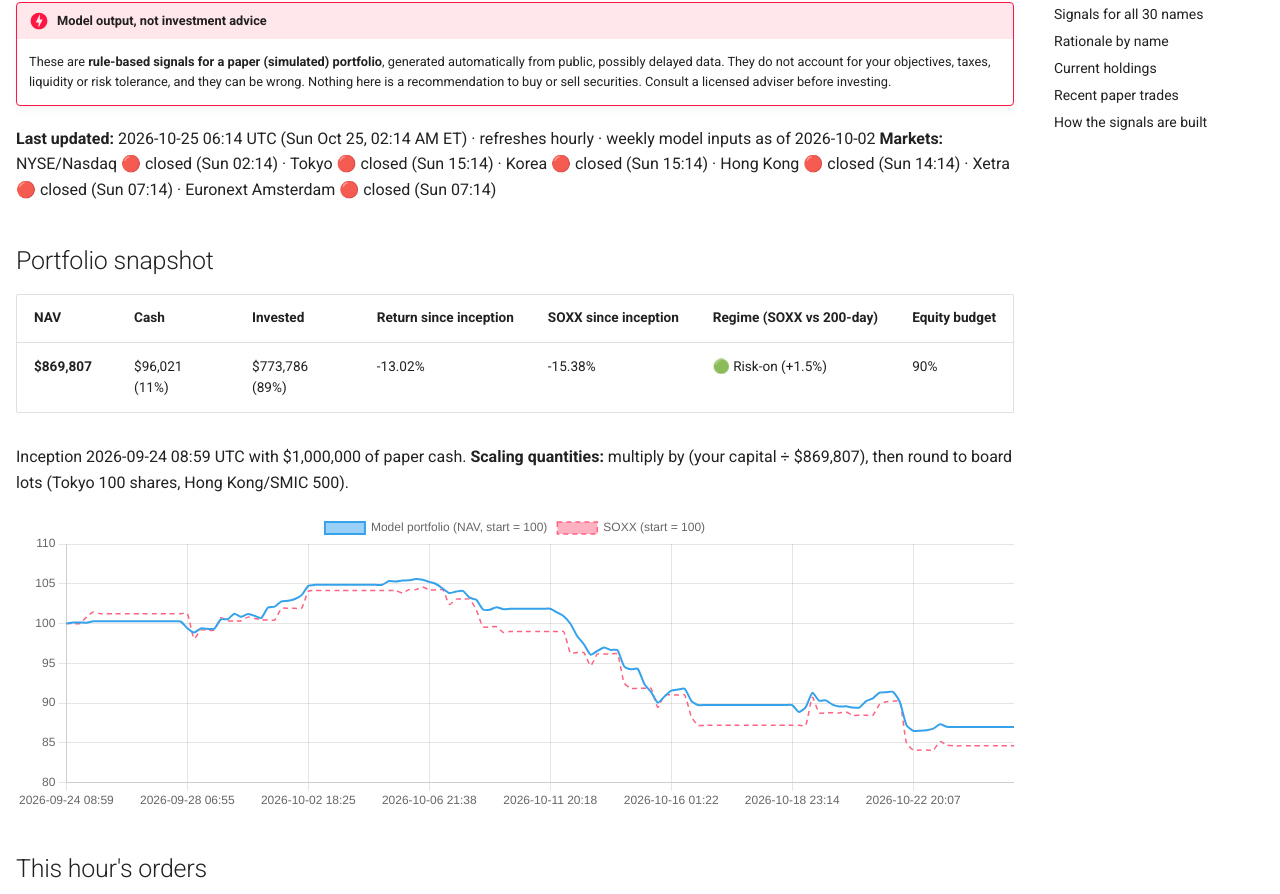
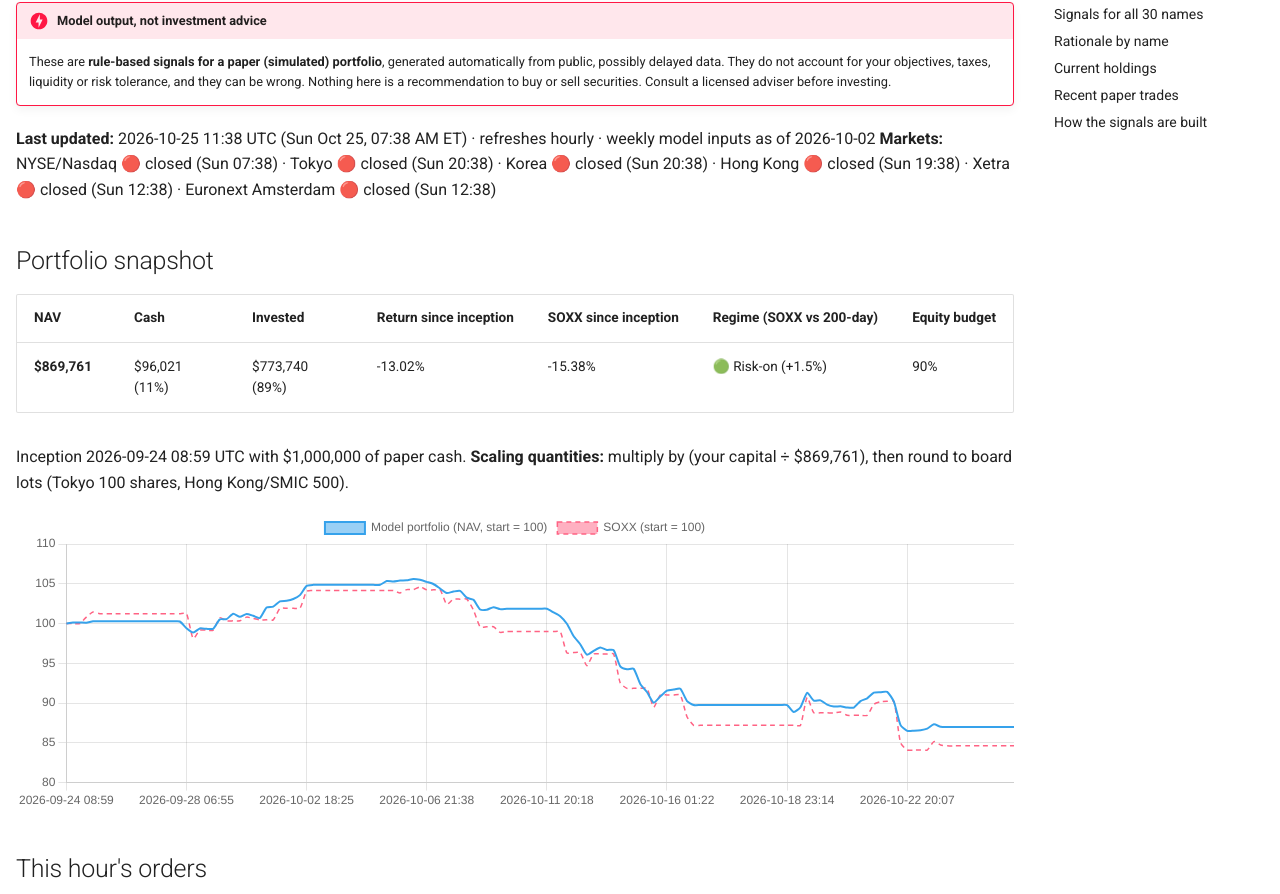
Before and after one commit to findnavish/InvestmentOpportunities, an MkDocs documentation site: the page built from docs/trade-signals/index.md, in a window 1280 px wide and 1400 px high. Shown: the part 226-1120 px from the top of the window. Built offline with MkDocs 1.6.1 and Material for MkDocs 9.7.7, drawn with Linux system fonts in a browser that asks for light colours; comment, search, counter and statistics services are not loaded; some of the changed text lies outside the part shown.

Commit message:
Signals update 2026-10-25 11:38 UTC

```diff
--- a/docs/trade-signals/index.md
+++ b/docs/trade-signals/index.md
@@ -8,16 +8,16 @@ hide:
 !!! danger "Model output, not investment advice"
     These are **rule-based signals for a paper (simulated) portfolio**, generated automatically from public, possibly delayed data. They do not account for your objectives, taxes, liquidity or risk tolerance, and they can be wrong. Nothing here is a recommendation to buy or sell securities. Consult a licensed adviser before investing.
 
-**Last updated:** 2026-10-25 06:14 UTC (Sun Oct 25, 02:14 AM ET) · refreshes hourly · weekly model inputs as of 2026-10-02
-**Markets:** NYSE/Nasdaq 🔴 closed (Sun 02:14) · Tokyo 🔴 closed (Sun 15:14) · Korea 🔴 closed (Sun 15:14) · Hong Kong 🔴 closed (Sun 14:14) · Xetra 🔴 closed (Sun 07:14) · Euronext Amsterdam 🔴 closed (Sun 07:14)
+**Last updated:** 2026-10-25 11:38 UTC (Sun Oct 25, 07:38 AM ET) · refreshes hourly · weekly model inputs as of 2026-10-02
+**Markets:** NYSE/Nasdaq 🔴 closed (Sun 07:38) · Tokyo 🔴 closed (Sun 20:38) · Korea 🔴 closed (Sun 20:38) · Hong Kong 🔴 closed (Sun 19:38) · Xetra 🔴 closed (Sun 12:38) · Euronext Amsterdam 🔴 closed (Sun 12:38)
 
 ## Portfolio snapshot
 
 | NAV | Cash | Invested | Return since inception | SOXX since inception | Regime (SOXX vs 200-day) | Equity budget |
 |---|---|---|---|---|---|---|
-| **$869,807** | $96,021 (11%) | $773,786 (89%) | -13.02% | -15.38% | 🟢 Risk-on (+1.5%) | 90% |
+| **$869,761** | $96,021 (11%) | $773,740 (89%) | -13.02% | -15.38% | 🟢 Risk-on (+1.5%) | 90% |
 
-Inception 2026-09-24 08:59 UTC with $1,000,000 of paper cash. **Scaling quantities:** multiply by (your capital ÷ $869,807), then round to board lots (Tokyo 100 shares, Hong Kong/SMIC 500).
+Inception 2026-09-24 08:59 UTC with $1,000,000 of paper cash. **Scaling quantities:** multiply by (your capital ÷ $869,761), then round to board lots (Tokyo 100 shares, Hong Kong/SMIC 500).
 
 <canvas id="navChart" height="90"></canvas>
 
@@ -42,7 +42,7 @@ Sorted by score. **Weight** = current → target share of NAV. **Key drivers** =
 | Rating | Score | Name | Price | Analyst upside | De-biased α | 12-1 mom | vs 200DMA | RSI | Quality z | Weight | Order | Key drivers |
 |---|--:|---|--:|--:|--:|--:|--:|--:|--:|--:|---|---|
 | 🟢🟢 Strong Buy | +3.28 | **SK hynix**<br><small>000660.KS</small> | 1,269,000 KRW | +148% | +22.7% | +355% | -14% | 33 | +0.62 | 10.8% → 10.0% | – | analyst α +0.85 · momentum +0.41 · ⚠️ cycle-peak P/E, high σ(e) |
-| 🟢🟢 Strong Buy | +2.50 | **MU**<br><small>Micron Technology</small> | 877.61 USD | +73% | +4.2% | +424% | +19% | 38 | +0.12 | 9.3% → 10.0% | – | momentum +0.53 · analyst α +0.36 · ⚠️ cycle-peak P/E |
+| 🟢🟢 Strong Buy | +2.50 | **MU**<br><small>Micron Technology</small> | 877.11 USD | +73% | +4.2% | +424% | +19% | 38 | +0.12 | 9.3% → 10.0% | – | momentum +0.53 · analyst α +0.36 · ⚠️ cycle-peak P/E |
 | 🟢🟢 Strong Buy | +1.50 | **Samsung**<br><small>005930.KS</small> | 214,000 KRW | +123% | +17.5% | +202% | -9% | 35 | -0.26 | 9.0% → 10.0% | – | analyst α +0.66 · momentum +0.23 · ⚠️ cycle-peak P/E |
 | 🟢 Buy | +0.72 | **AMAT**<br><small>Applied Materials</small> | 377.24 USD | +69% | +3.9% | +116% | -15% | 26 | +0.03 | 8.8% → 10.0% | – | analyst α +0.27 · momentum +0.14 · ⚠️ oversold |
 | 🟢 Buy | +0.48 | **Infineon**<br><small>IFX.DE</small> | 48.52 EUR | +79% | +5.7% | +67% | -15% | 31 | -0.04 | 8.1% → 7.9% | – | analyst α +0.41 · trend -0.12 |
@@ -82,7 +82,7 @@ Click a name to expand the full reasoning behind its rating and quantity.
     Within rebalance band of target 10.0%: no trade. Analyst target 3,141,025 KRW vs 1,269,000 KRW (+148%, 38 analysts); de-biased α +22.7% vs CAPM hurdle 14.3%. Downtrend -14% vs 200-day avg; 12-1 mom +355%; RSI 33. Quality z +0.62 (ROE 44%). ⚠️ cyclical-peak risk: fwd P/E 3.9 (ch.17-18); high firm-specific risk σ(e) 60% → smaller size.
 
 ??? success "MU (MU) — 🟢🟢 Strong Buy, score +2.50"
-    Within rebalance band of target 10.0%: no trade. Analyst target 1,520.02 USD vs 877.61 USD (+73%, 46 analysts); de-biased α +4.2% vs CAPM hurdle 14.0%. Uptrend +19% vs 200-day avg; 12-1 mom +424%; RSI 38. Quality z +0.12 (ROE 17%). ⚠️ cyclical-peak risk: fwd P/E 5.2 (ch.17-18).
+    Within rebalance band of target 10.0%: no trade. Analyst target 1,520.02 USD vs 877.11 USD (+73%, 46 analysts); de-biased α +4.2% vs CAPM hurdle 14.0%. Uptrend +19% vs 200-day avg; 12-1 mom +424%; RSI 38. Quality z +0.12 (ROE 17%). ⚠️ cyclical-peak risk: fwd P/E 5.2 (ch.17-18).
 
 ??? success "Samsung (005930.KS) — 🟢🟢 Strong Buy, score +1.50"
     Within rebalance band of target 10.0%: no trade. Analyst target 477,517 KRW vs 214,000 KRW (+123%, 36 analysts); de-biased α +17.5% vs CAPM hurdle 11.3%. Downtrend -9% vs 200-day avg; 12-1 mom +202%; RSI 35. Quality z -0.26 (ROE 11%). ⚠️ cyclical-peak risk: fwd P/E 3.9 (ch.17-18).
@@ -173,7 +173,7 @@ Click a name to expand the full reasoning behind its rating and quantity.
 | Ticker | Company | Shares | Price | Value (USD) | Weight | Rating |
 |---|---|---|---|---|---|---|
 | 000660.KS | SK hynix | 98 | 1,269,000 KRW | $93,953 | 10.8% | Strong Buy |
-| MU | Micron Technology | 92 | 877.61 USD | $80,740 | 9.3% | Strong Buy |
+| MU | Micron Technology | 92 | 877.11 USD | $80,694 | 9.3% | Strong Buy |
 | 005930.KS | Samsung Electronics | 485 | 214,000 KRW | $78,411 | 9.0% | Strong Buy |
 | AMAT | Applied Materials | 202 | 377.24 USD | $76,202 | 8.8% | Buy |
 | IFX.DE | Infineon Technologies | 1,301 | 48.52 EUR | $70,728 | 8.1% | Buy |
```
Also changed, not shown: docs/trade-signals/nav.json (+1 -1 lines).
